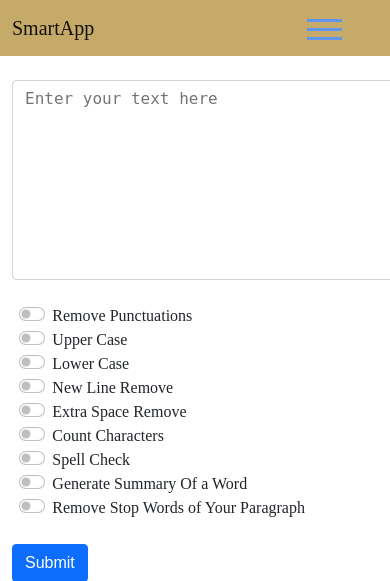
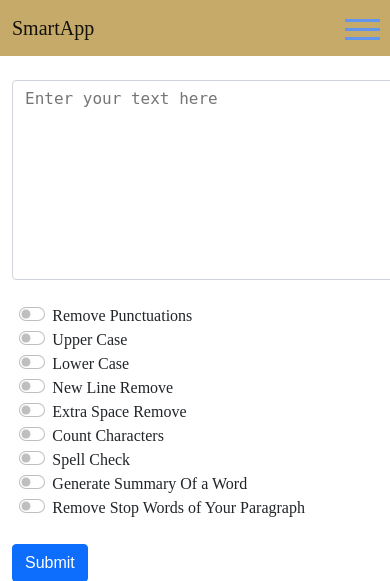
Before and after one commit to kadrisch/SDA-Final-Project, a Django app: page / in a window 390 px wide; the page is wider, and only the part inside the window is pictured. Shown: the top 581 px of that part. Run offline with Django 4.2, Linux system fonts and the light colour scheme.

Commit message:
Edited javascript for hamburger button

```diff
--- a/smartapp/index/forms.py
+++ b/smartapp/index/forms.py
@@ -4,7 +4,3 @@ from django.contrib.auth.forms import UserCreationForm
 
 class TextArea(forms.Form):
     text = forms.CharField(widget=forms.Textarea(attrs={"rows":5, "cols":20, "placeholder": "Enter your text here"}), label='')
-
-
-class Response(forms.Form):
-    answer = forms.CharField(widget=forms.Textarea(attrs={"rows":5, "cols":20}), label='')
--- a/smartapp/index/static/styles.css
+++ b/smartapp/index/static/styles.css
@@ -158,7 +158,6 @@ body{
 .hamburger-menu{
     width:35px;
     height:30px;
-    position:fixed;
     top:12,5px;
     right:50px;
     cursor:pointer;
@@ -169,15 +168,19 @@ body{
   margin:6px 2px;
   background-color:CornflowerBlue;
   transition: all 0.8s;
+
 }
 .change .line-1{
     transform:rotateZ(-405deg) translate(-8px, 5px);
+
 }
 .change .line-2{
     opacity:0;
+
 }
 .change .line-3{
     transform:rotateZ(405deg) translate(-8px, -5px);
+
 }
 .nav-list{
     text-align: right;
--- a/smartapp/index/templates/index.html
+++ b/smartapp/index/templates/index.html
@@ -24,6 +24,7 @@
 </nav>
   <div class="container">
       <!We are adding CSRF Token to provide security from malicious requests>
+      {% block content %}
       <form action='/guide' method='post'> {% csrf_token %}
           <div class="form-floating mt-4">
           <textarea name="text" class="form-control" placeholder="Enter your text here" id="floatingTextarea2" style="height: 200px"></textarea>
@@ -77,6 +78,7 @@
         <br>
         <button type="submit" class="btn btn-primary" >Submit</button>
       </form>
+      {% endblock %}
   </div>
 <script type="text/javascript" src="{% static 'code.js' %}"></script>
   </body>
--- a/smartapp/index/views.py
+++ b/smartapp/index/views.py
@@ -2,7 +2,7 @@ from django.shortcuts import render
 from django.http import HttpResponse
 from django.views.generic import TemplateView, FormView
 from django.urls import reverse_lazy
-from index.forms import TextArea, Response
+from index.forms import TextArea
 
 
 def hello(request):
```
